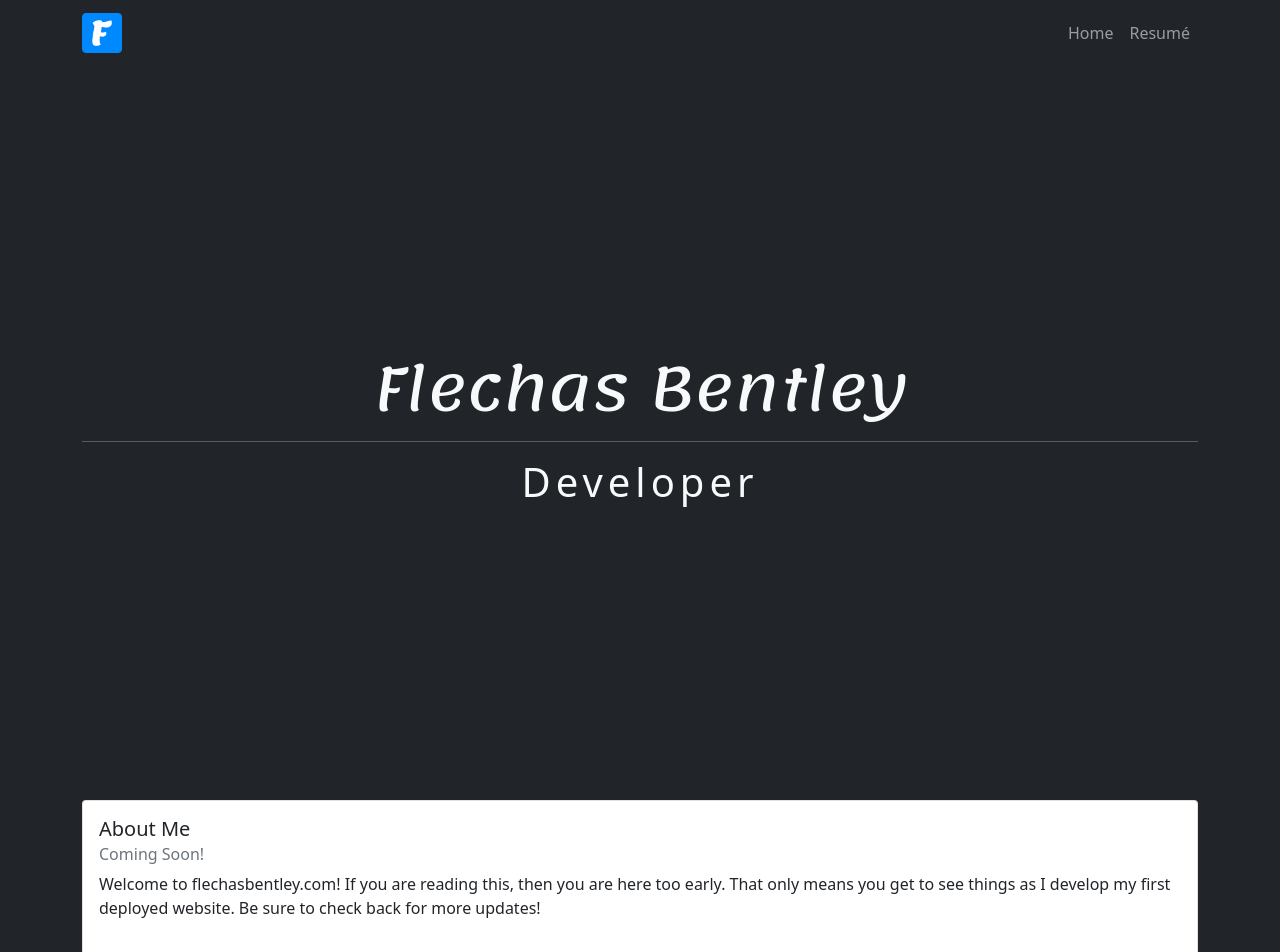
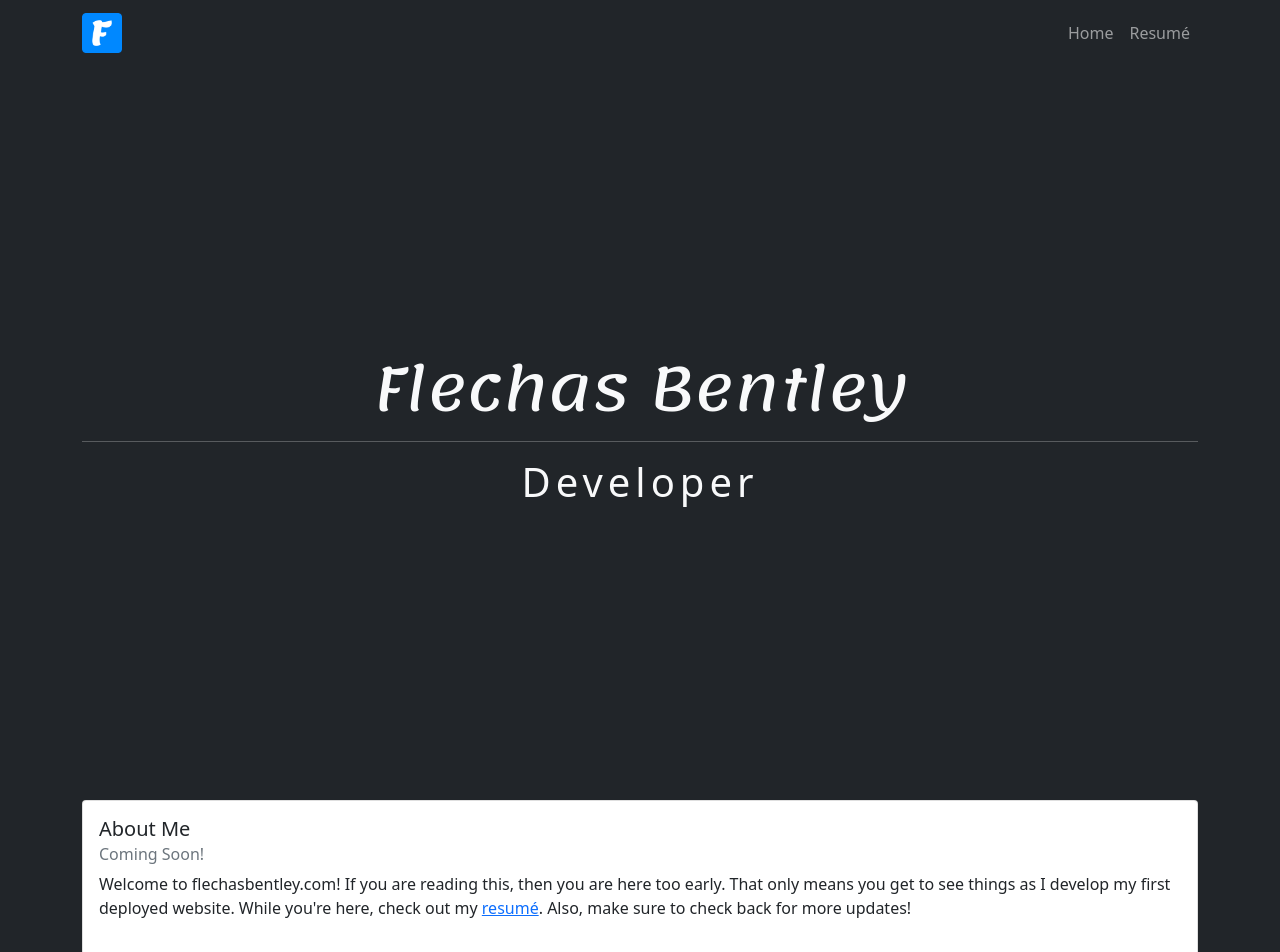
Before and after one commit to Flake85/flechasbentley.com, a Vue app: page / in a window 1280 px wide. Shown: the top 952 px of the page. Built offline with nearby package versions, Linux system fonts and the light colour scheme.

Commit message:
fix wrap issue on resume and add link to resume

```diff
--- a/src/views/Home.vue
+++ b/src/views/Home.vue
@@ -29,7 +29,9 @@
           <p class="card-text">
             Welcome to flechasbentley.com! If you are reading this, then you are
             here too early. That only means you get to see things as I develop
-            my first deployed website. Be sure to check back for more updates!
+            my first deployed website. While you're here, check out my
+            <router-link to="/resume">resumé</router-link>. Also, make sure to
+            check back for more updates!
           </p>
         </div>
       </div>
--- a/src/views/Resume.vue
+++ b/src/views/Resume.vue
@@ -11,7 +11,7 @@
               <h1 class="card-title"><strong>Flechas Bentley</strong></h1>
               <p>Motivated to learn new things</p>
             </div>
-            <div class="col-lg-3">
+            <div class="col-lg-3 text-nowrap">
               <p>
                 Pineville, LA 71360 <br />
                 <strong>Flechas.Bentley@gmail.com</strong><br />
```
